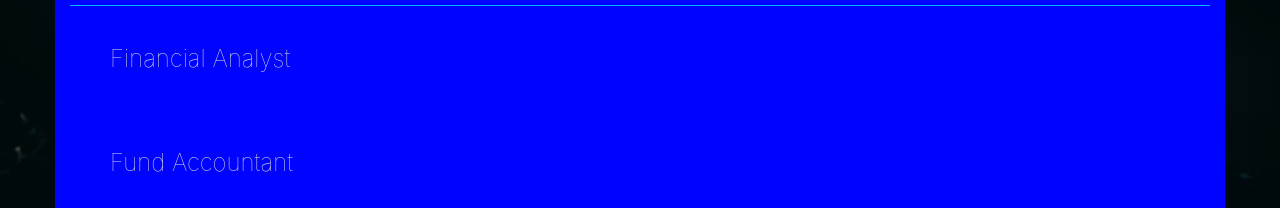
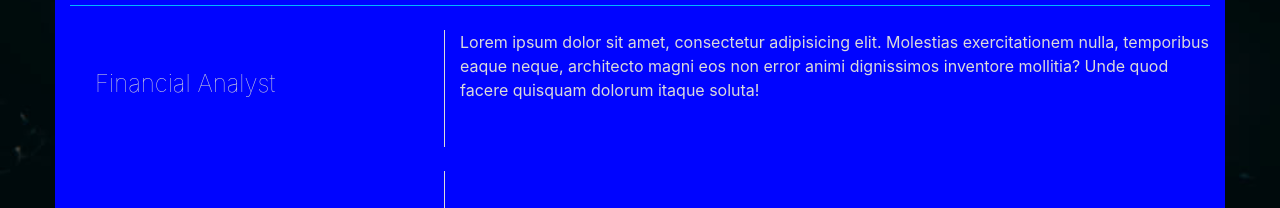
Before and after one commit to pswartz66/Portfolio-2, a plain HTML site: page index.html in a window 1280 px wide. Shown: the part 561-769 px from the top of the page. Drawn offline with nearby package versions, Linux system fonts and the light colour scheme.

Commit message:
added borders to experience section

```diff
--- a/assets/css/style.css
+++ b/assets/css/style.css
@@ -168,22 +168,24 @@ a {
 
 .experience {
 
-    height: 400px;
+    height: auto;
     background: rgb(0, 4, 255);
 
     color: #dbdbdb;
 
-
 }
 
 .job {
-    height: 80px;
+    height: auto;
 }
 
 .center-align {
-    margin-left: 40px;
-    margin-right: 20px;
-    padding: 15px 15px 15px 15px;
+    /* margin-left: 40px;
+    margin-right: 20px; */
+    padding: 40px 40px 40px 40px;
+
+    border-right: solid 1px #dbdbdb;;
+
 
 }
 
--- a/index.html
+++ b/index.html
@@ -88,6 +88,11 @@
                                 <div class="col-4 center-align">
                                     <h3>Financial Analyst</h3>
                                 </div>
+
+                                <div class="col-8">
+                                    <p>Lorem ipsum dolor sit amet, consectetur adipisicing elit. Molestias exercitationem nulla, temporibus eaque neque, architecto magni eos non error animi dignissimos inventore mollitia? Unde quod facere quisquam dolorum itaque soluta!
+                                    </p>
+                                </div>
                             </div>
 
                             <br>
```
